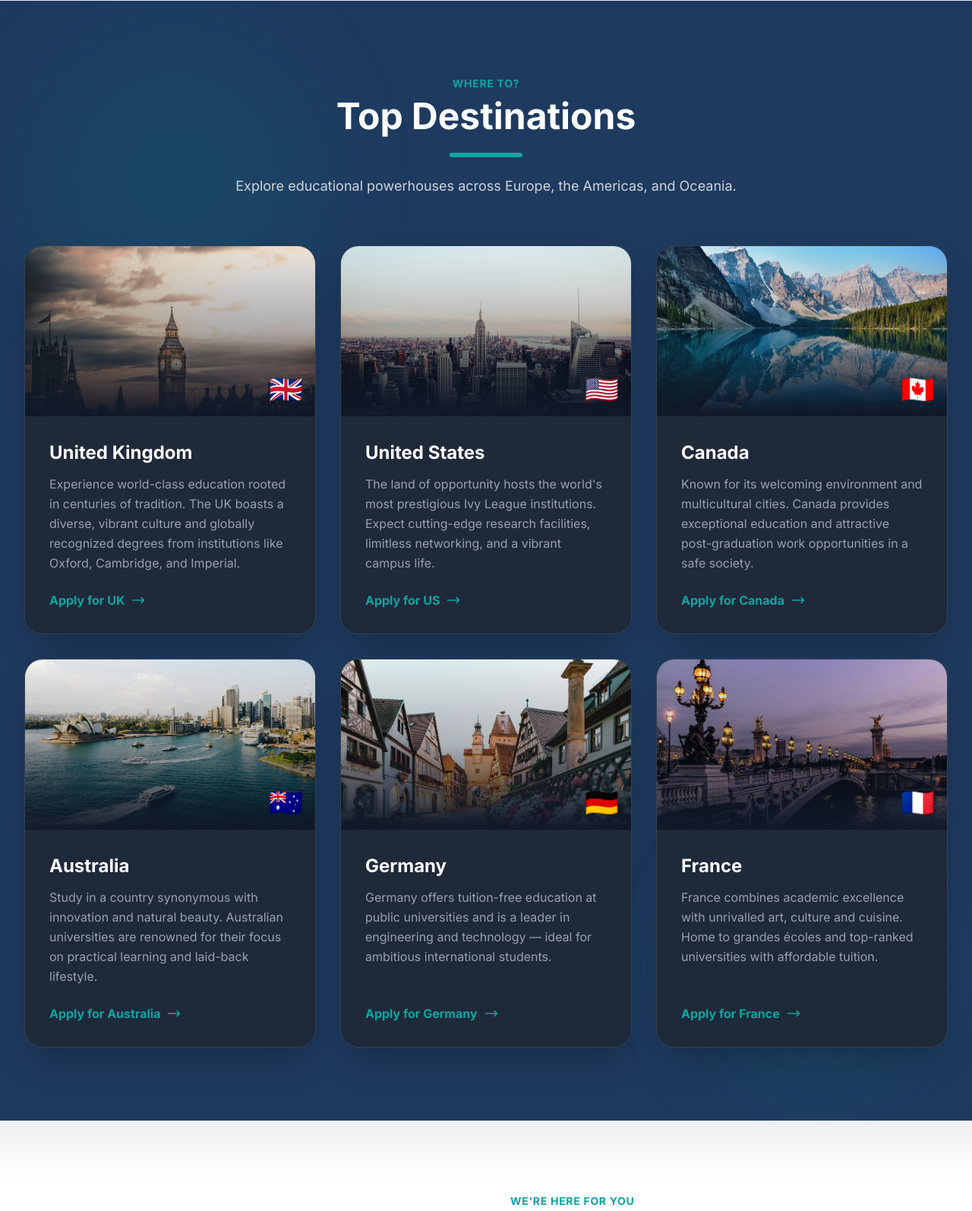
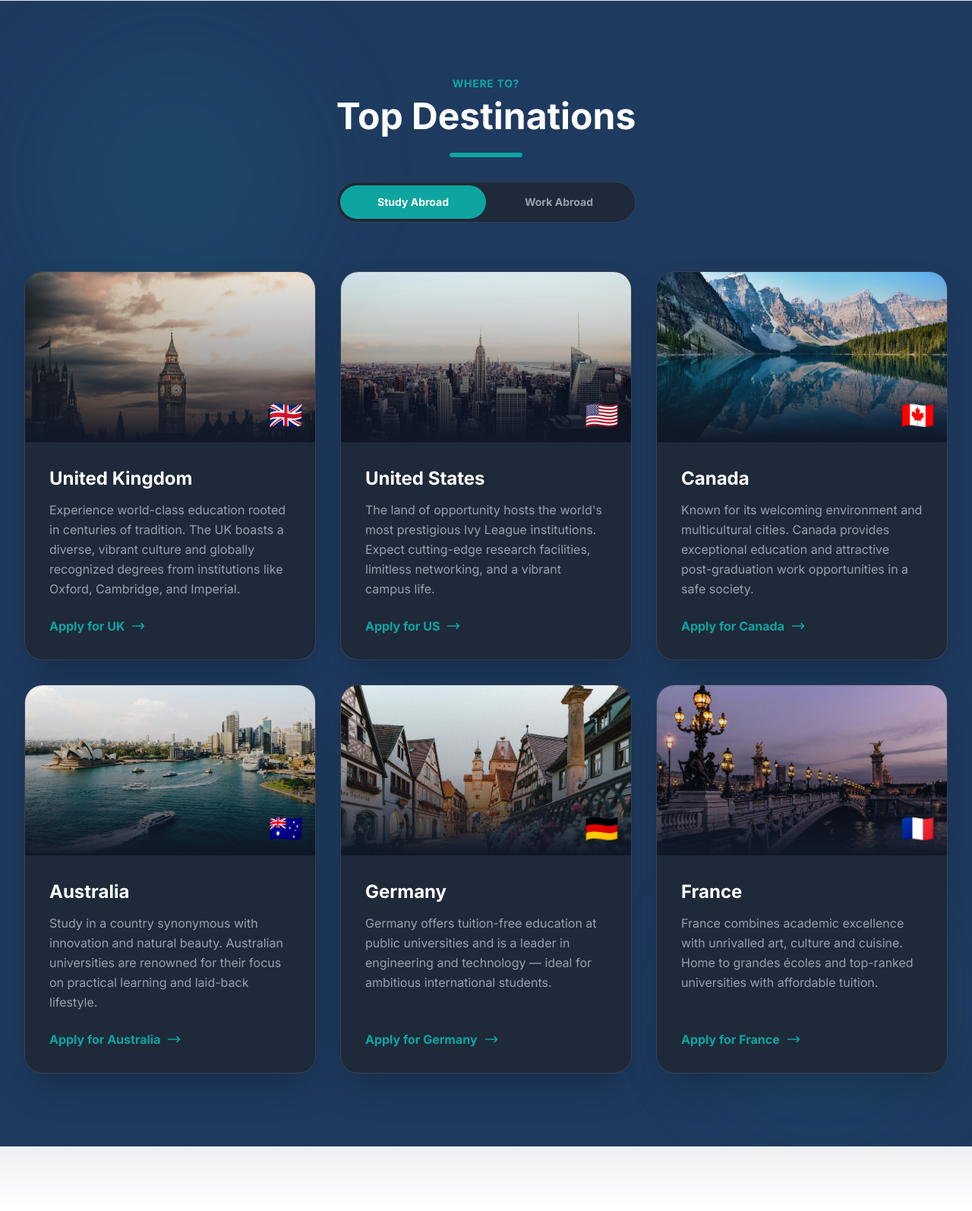
Before and after one commit to elsadeny/weducaltd, a Laravel app: template resources/views/home.blade.php in a window 1280 px wide. Shown: the part 2403-3997 px from the top of the page at 76% size. Run offline with Laravel 12, Linux system fonts and the light colour scheme; the template is opened without the code that fills it, so the values that code supplies are empty; style sheets or scripts are compiled from the project's sources.

Commit message:
Add category to destinations, update seeder, admin panel, and home tabs for study vs work abroad

```diff
--- a/app/Models/Destination.php
+++ b/app/Models/Destination.php
@@ -10,7 +10,7 @@
     /** @use HasFactory<\Database\Factories\DestinationFactory> */
     use HasFactory;
 
-    protected $fillable = ['name', 'flag_emoji', 'description', 'image'];
+    protected $fillable = ['name', 'flag_emoji', 'description', 'image', 'category'];
 
     public function applications()
     {
--- a/resources/views/home.blade.php
+++ b/resources/views/home.blade.php
@@ -245,15 +245,22 @@
             <div class="text-center mb-16 animate-on-scroll">
                 <span class="text-teal font-bold tracking-wider uppercase text-sm">Where To?</span>
                 <h2 class="text-4xl md:text-5xl font-extrabold mt-2">Top Destinations</h2>
-                <div class="w-24 h-1.5 bg-teal mx-auto mt-6 rounded-full"></div>
-                <p class="text-gray-300 text-lg mt-6 max-w-2xl mx-auto">
-                    Explore educational powerhouses across Europe, the Americas, and Oceania.
-                </p>
+                <div class="w-24 h-1.5 bg-teal mx-auto mt-6 rounded-full mb-8"></div>
+
+                <div class="flex justify-center mb-10 animate-on-scroll">
+                    <div class="inline-flex bg-gray-800 rounded-full p-1 relative border border-gray-700">
+                        <div id="dest-tab-pill" class="absolute inset-y-1 left-1 w-[calc(50%-4px)] bg-teal rounded-full transition-all duration-300 ease-in-out"></div>
+                        <button type="button" onclick="switchDestTab('study')" id="tab-study-btn" class="relative z-10 px-6 py-3 text-sm font-bold text-white transition-colors duration-200 focus:outline-none w-40 sm:w-48 text-center">Study Abroad</button>
+                        <button type="button" onclick="switchDestTab('work')" id="tab-work-btn" class="relative z-10 px-6 py-3 text-sm font-bold text-gray-400 hover:text-white transition-colors duration-200 focus:outline-none w-40 sm:w-48 text-center">Work Abroad</button>
+                    </div>
+                </div>
             </div>
 
-            <div class="grid grid-cols-1 md:grid-cols-2 lg:grid-cols-3 gap-8">
-                @if(isset($destinations) && $destinations->count() > 0)
-                    @foreach($destinations as $index => $destination)
+            <!-- Panel: Study -->
+            <div id="panel-study-dest" class="dest-panel block">
+                <div class="grid grid-cols-1 md:grid-cols-2 lg:grid-cols-3 gap-8">
+                    @if(isset($studyDestinations) && $studyDestinations->count() > 0)
+                        @foreach($studyDestinations as $index => $destination)
                         <div class="bg-gray-800 rounded-3xl overflow-hidden shadow-2xl hover:shadow-teal/20 hover:shadow-3xl transition-all duration-300 border border-gray-700 flex flex-col group animate-on-scroll"
                             style="transition-delay: {{ $index * 100 }}ms">
                             @if($destination->image)
@@ -447,9 +454,41 @@
                             </div>
                         </div>
                     </div>
-                @endif
-        </div>
-        </div>
+                    @endif
+                </div>
+            </div>
+
+            <!-- Panel: Work -->
+            <div id="panel-work-dest" class="dest-panel hidden">
+                <div class="grid grid-cols-1 md:grid-cols-2 lg:grid-cols-3 gap-8">
+                    @if(isset($workDestinations) && $workDestinations->count() > 0)
+                        @foreach($workDestinations as $index => $destination)
+                            <div class="bg-gray-800 rounded-3xl overflow-hidden shadow-2xl hover:shadow-teal/20 hover:shadow-3xl transition-all duration-300 border border-gray-700 flex flex-col group animate-on-scroll" style="transition-delay: {{ min($index * 50, 500) }}ms">
+                                @if($destination->image)
+                                    <div class="h-56 overflow-hidden relative">
+                                        <div class="absolute inset-0 bg-gradient-to-t from-gray-900 to-transparent z-10"></div>
+                                        <img src="{{ Storage::url($destination->image) }}" class="w-full h-full object-cover group-hover:scale-110 transition duration-700" alt="{{ $destination->name }}">
+                                        <span class="absolute bottom-4 right-4 text-4xl z-20">{{ $destination->flag_emoji }}</span>
+                                    </div>
+                                @else
+                                    <div class="h-56 bg-gradient-to-br from-gray-700 to-gray-900 flex items-center justify-center relative">
+                                        <span class="text-7xl">{{ $destination->flag_emoji }}</span>
+                                    </div>
+                                @endif
+                                <div class="p-8 flex-1 flex flex-col">
+                                    <h3 class="text-2xl font-bold text-white mb-4">{{ $destination->name }}</h3>
+                                    <p class="text-gray-400 mb-8 flex-1 leading-relaxed">{{ $destination->description }}</p>
+                                    <a href="#apply" onclick="document.getElementById('message').value = 'I want to work in {{ $destination->name }}';" class="text-teal font-bold hover:text-white mt-auto inline-flex items-center group-hover:translate-x-2 transition-transform">
+                                        Apply for Work <svg class="w-5 h-5 ml-2" fill="none" stroke="currentColor" viewBox="0 0 24 24"><path stroke-linecap="round" stroke-linejoin="round" stroke-width="2" d="M17 8l4 4m0 0l-4 4m4-4H3"></path></svg>
+                                    </a>
+                                </div>
+                            </div>
+                        @endforeach
+                    @else
+                        <p class="text-gray-400 col-span-full text-center py-10">Work destinations coming soon.</p>
+                    @endif
+                </div>
+            </div>
     </section>
 
     <!-- Support / Contact Section -->
@@ -779,4 +818,38 @@
 
         </div>
     </section>
+
+    <script>
+        function switchDestTab(tab) {
+            const studyBtn = document.getElementById('tab-study-btn');
+            const workBtn = document.getElementById('tab-work-btn');
+            const studyPanel = document.getElementById('panel-study-dest');
+            const workPanel = document.getElementById('panel-work-dest');
+            const pill = document.getElementById('dest-tab-pill');
+
+            if (tab === 'study') {
+                studyBtn.classList.replace('text-gray-400', 'text-white');
+                studyBtn.classList.remove('hover:text-white');
+                workBtn.classList.replace('text-white', 'text-gray-400');
+                workBtn.classList.add('hover:text-white');
+                pill.style.left = '4px';
+
+                studyPanel.classList.remove('hidden');
+                studyPanel.classList.add('block');
+                workPanel.classList.add('hidden');
+                workPanel.classList.remove('block');
+            } else {
+                workBtn.classList.replace('text-gray-400', 'text-white');
+                workBtn.classList.remove('hover:text-white');
+                studyBtn.classList.replace('text-white', 'text-gray-400');
+                studyBtn.classList.add('hover:text-white');
+                pill.style.left = 'calc(50% - 4px)';
+
+                workPanel.classList.remove('hidden');
+                workPanel.classList.add('block');
+                studyPanel.classList.add('hidden');
+                studyPanel.classList.remove('block');
+            }
+        }
+    </script>
 </x-layout>
--- a/routes/web.php
+++ b/routes/web.php
@@ -2,9 +2,10 @@
 use Illuminate\Support\Facades\Route;
 
 Route::get('/', function () {
-    $destinations = \App\Models\Destination::all();
+    $studyDestinations = \App\Models\Destination::where('category', 'study')->get();
+    $workDestinations = \App\Models\Destination::where('category', 'work')->get();
     $team = \App\Models\TeamMember::all();
-    return view('home', compact('destinations', 'team'));
+    return view('home', compact('studyDestinations', 'workDestinations', 'team'));
 })->name('home');
 
 Route::post('/contact', function (\Illuminate\Http\Request $request) {
```
Also changed, not shown: app/Filament/Resources/DestinationResource.php (+15 -0 lines), database/seeders/DestinationSeeder.php (added, +75 -0 lines), database/migrations/2026_03_24_083859_add_category_to_destinations_table.php (added).
